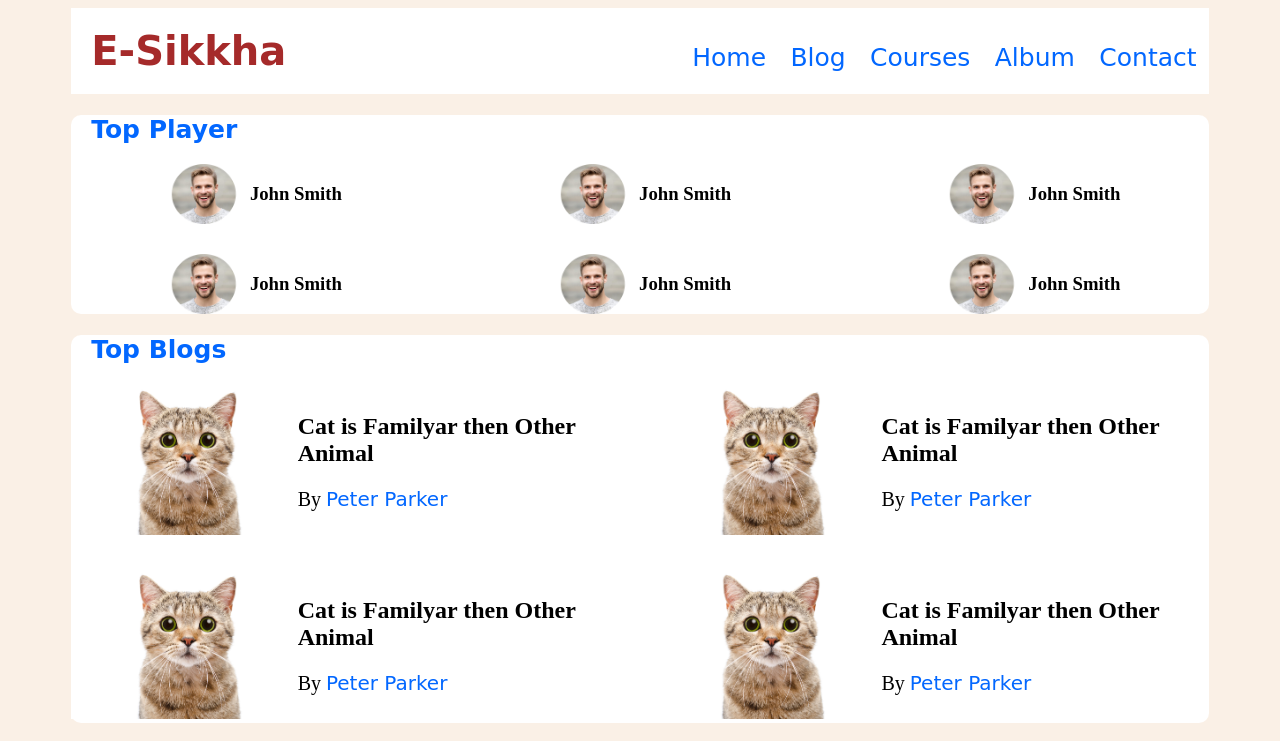
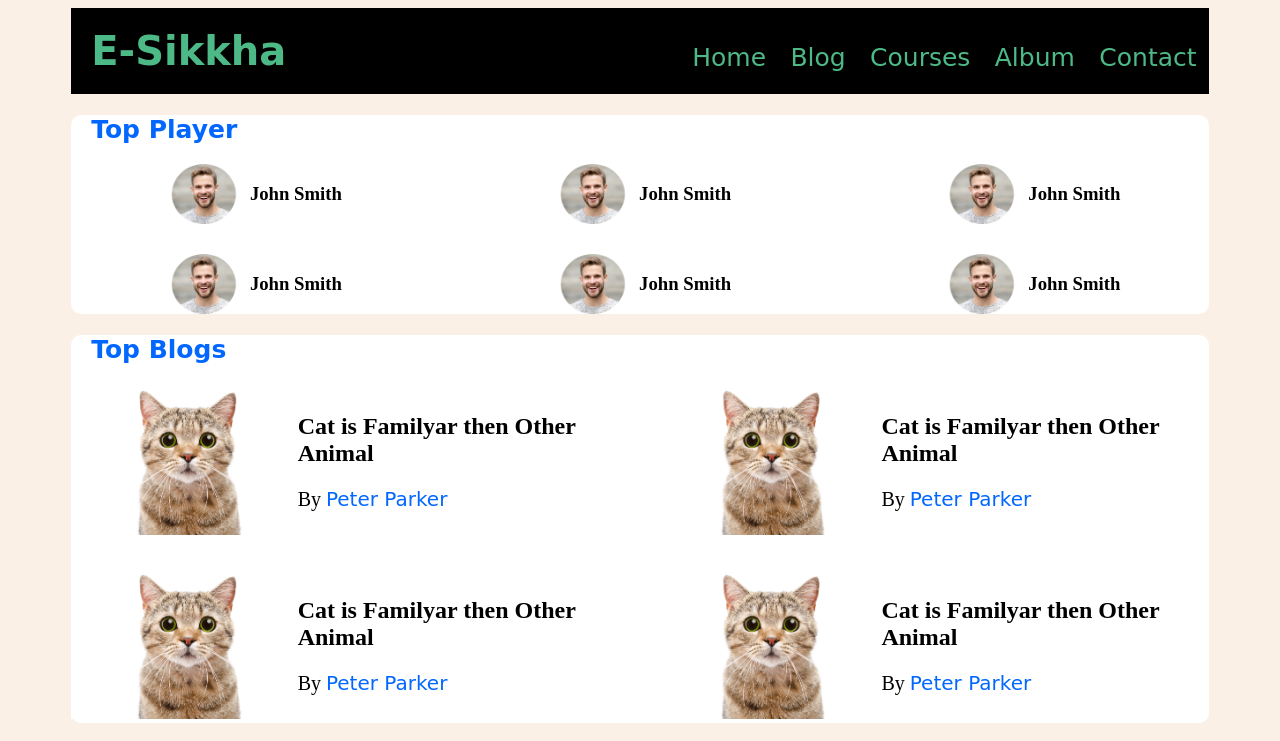
Before and after one commit to NMRayhan/Responsive-Module-8, a plain HTML site: page website.html in a window 1280 px wide. Shown: the top 741 px of the page. Drawn offline with Linux system fonts and the light colour scheme; a web font is replaced by a local one.

Commit message:
Somthing Change

```diff
--- a/CSS/style.css
+++ b/CSS/style.css
@@ -32,7 +32,7 @@ p{
 header{
     width: 90%;
     margin: 0 auto;
-    background-color: #ffffff;
+    background-color: #000000;
     position: -webkit-sticky;
     position: sticky;
     top: 0;
@@ -47,6 +47,7 @@ ul li{
 }
 ul li a{
     font-size: 25px;
+    color: #4db987;
 }
 .menu-item ul{
     display: flex;
@@ -54,7 +55,7 @@ ul li a{
     margin-top: 35px;
 }
 .logo a{
-    color: brown;
+    color: #4db987;
     font-size: 40px;
     font-family: 'Potta One', cursive;
     margin-left: 20px;
```
